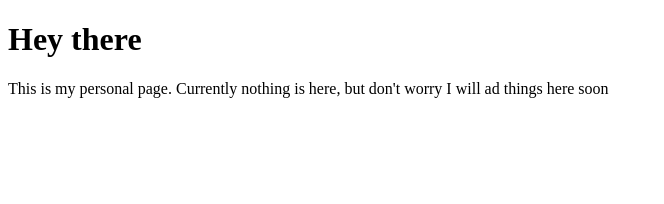
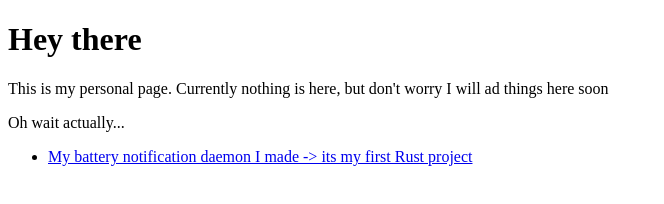
Before and after one commit to Ardwetha/ardwetha.github.io, a plain HTML site: page index.html in a window 1280 px wide. Shown: the whole page, without its empty margins (0-664 px from the left). Drawn offline with Linux system fonts and the light colour scheme.

Commit message:
Added Link

```diff
--- a/index.html
+++ b/index.html
@@ -3,5 +3,9 @@
 <body>
 <h1>Hey there</h1>
 <p>This is my personal page. Currently nothing is here, but don't worry I will ad things here soon</p>
+<p>Oh wait actually...</p>
+<ul>
+    <li><a href="https://github.com/ardwetha/A-super-simple-battery-notification-daemon">My battery notification daemon I made -> its my first Rust project</a></li>
+</ul>
 </body>
 </html>
```
